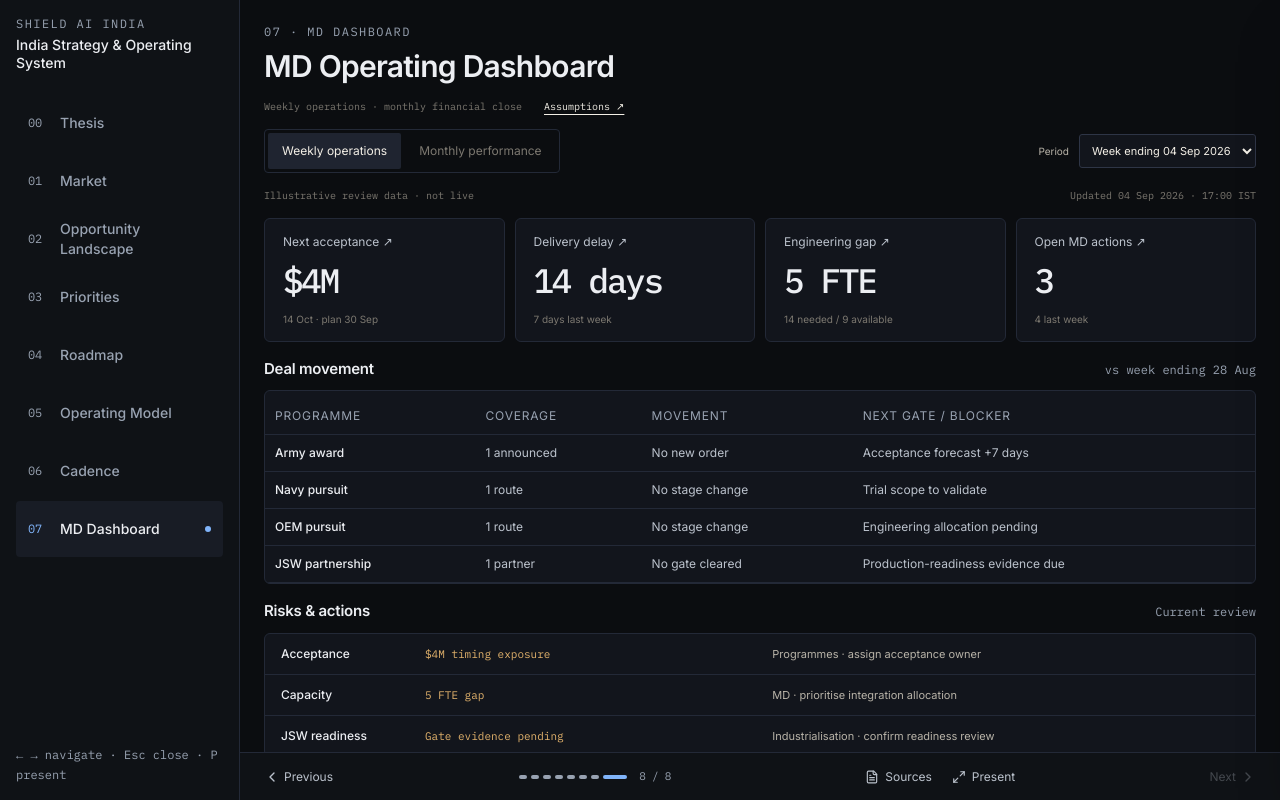
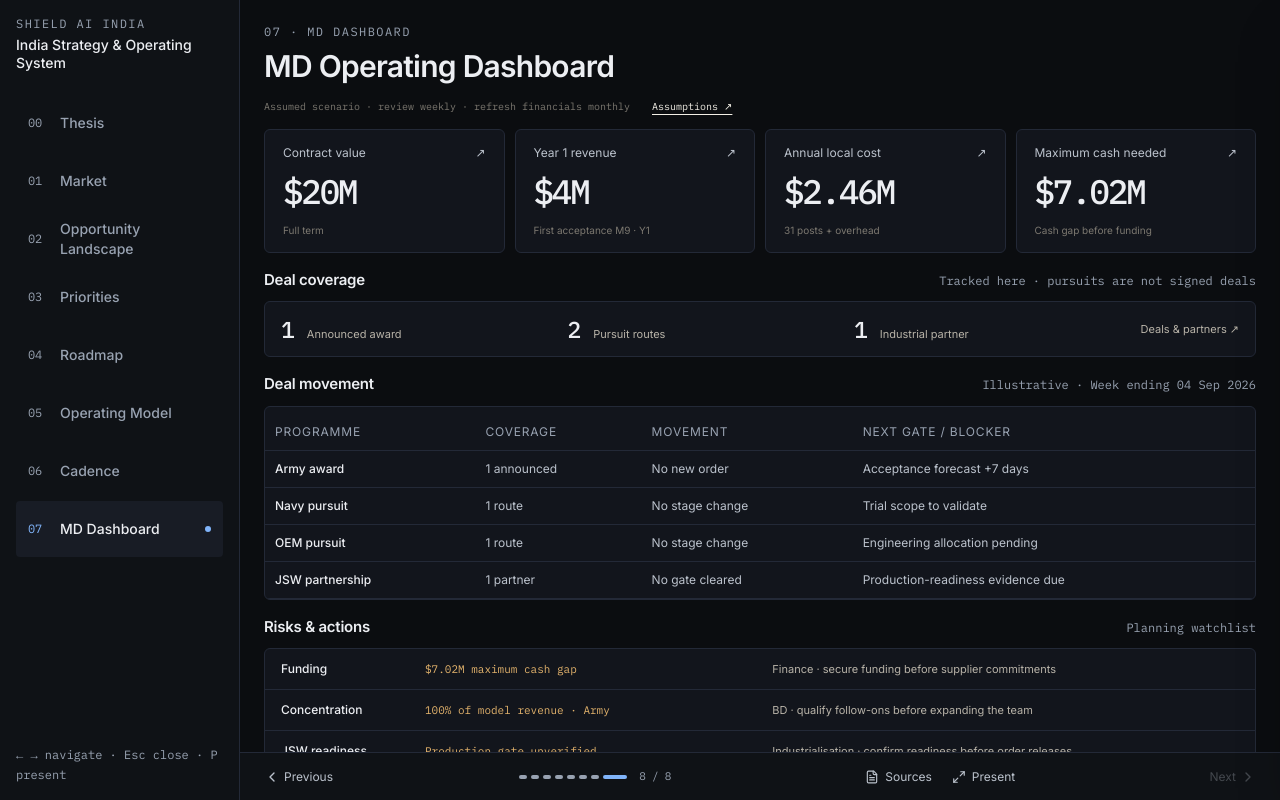
Before and after one commit to Sakshambhutani/shield-ai-emergent, a React (Vite) app in the folder shield-ai-india-source/frontend/: page /md-dashboard in a window 1280 px wide. Built offline with nearby package versions, Linux system fonts and the light colour scheme.

Commit message:
Simplify MD dashboard into one business view

```diff
--- a/shield-ai-india-source/frontend/src/sections/MdDashboard.tsx
+++ b/shield-ai-india-source/frontend/src/sections/MdDashboard.tsx
@@ -44,14 +44,14 @@ export default function MdDashboard() {
   ];
   return <Screen className="md-dashboard md-numeric">
     <Headline title="MD Operating Dashboard" />
-    <div className="md-numeric-toolbar"><span>Weekly operations · monthly financial close</span><button className="md-register-button" onClick={() => setAssumptionsOpen(true)} aria-haspopup="dialog">Assumptions ↗</button></div>
-    <MdReview />
-    <details className="md-disclosure md-planning-drilldown"><summary>Long-term plan<span>Contract, four-year cash flow & delivery stress test</span></summary><div className="md-planning-content">
+    <div className="md-numeric-toolbar"><span>Assumed scenario · review weekly · refresh financials monthly</span><button className="md-register-button" onClick={() => setAssumptionsOpen(true)} aria-haspopup="dialog">Assumptions ↗</button></div>
     <section aria-label="Business KPIs" className="md-kpis">{metrics.map(m => <button key={m.label} className="panel panel-hover md-kpi" onClick={() => setMetric(m.label)} aria-haspopup="dialog"><span className="md-kpi-label">{m.label}<span>↗</span></span><strong className="md-actual">{m.value}</strong><span className="md-metric-context">{m.context}</span></button>)}</section>
     {delay > 0 && <div className="md-timing-note" role="status">First acceptance: M9 → M{firstAcceptance}. Y1 revenue: {dollars(base.years[0].revenue)} → {dollars(model.years[0].revenue)}. Total contract: {dollars(inputs.contract)} unchanged.</div>}
     <section aria-label="Deal coverage"><div className="md-section-title"><h2>Deal coverage</h2><span>Tracked here · pursuits are not signed deals</span></div><div className="md-deal-counts panel">{counts.map(c => <button key={c.label} onClick={() => setDealsOpen(!dealsOpen)} aria-expanded={dealsOpen} aria-controls="md-deal-detail"><strong>{c.count}</strong><span>{c.label}</span></button>)}<button className="md-deal-detail-toggle" onClick={() => setDealsOpen(!dealsOpen)} aria-expanded={dealsOpen} aria-controls="md-deal-detail">{dealsOpen ? 'Hide detail −' : 'Deals & partners ↗'}</button></div>{dealsOpen && <div id="md-deal-detail"><MdBusinessReview /></div>}</section>
+    <MdReview />
+    <section aria-label="Planning risks"><div className="md-section-title"><h2>Risks & actions</h2><span>Planning watchlist</span></div><div className="md-risk-ledger panel">{risks.map(r => <div key={r.title}><strong>{r.title}</strong><span>{r.signal}</span><small>{r.action}</small></div>)}</div></section>
+    <details className="md-disclosure md-planning-drilldown"><summary>Financial plan & milestones<span>Four-year view · USD millions</span></summary><div className="md-planning-content">
     <section aria-label="Annual financial metrics"><div className="md-section-title"><h2>Financial performance</h2><span>Y1 = mobilisation year</span></div><div className="md-table-wrap panel"><table className="md-pnl"><thead><tr><th scope="col">USD M</th>{model.years.map(y => <th key={y.year} scope="col">Year {y.year}</th>)}</tr></thead><tbody>{rows.map(row => <tr key={row.label} className={row.total ? 'md-subtotal' : ''}><th scope="row">{row.label}</th>{row.values.map((value, i) => <td key={i}>{dollars(value)}</td>)}</tr>)}</tbody></table></div>{model.futureReceipts > 0 && <div className="md-numeric-tail"><span>Collections after Y4</span><strong>{dollars(model.futureReceipts)}</strong></div>}</section>
-    <section aria-label="Planning risks"><div className="md-section-title"><h2>Risks & actions</h2><span>Planning watchlist</span></div><div className="md-risk-ledger panel">{risks.map(r => <div key={r.title}><strong>{r.title}</strong><span>{r.signal}</span><small>{r.action}</small></div>)}</div></section>
     <section aria-label="Delivery milestones"><div className="md-section-title"><h2>Acceptance milestones</h2><span>Contract allocation</span></div><div className="md-gates panel">{SCHEDULE.map(g => <div key={g.month}><span>M{g.month + delay} · {g.share * 100}%</span><strong>{dollars(inputs.contract * g.share)}</strong><small>{g.gate.split(' / ')[0]}</small></div>)}</div></section>
     </div></details>
     <MdMetricDetail metric={metric} inputs={inputs} delay={delay} onClose={() => setMetric(null)} />
--- a/shield-ai-india-source/frontend/src/sections/MdReview.tsx
+++ b/shield-ai-india-source/frontend/src/sections/MdReview.tsx
@@ -1,33 +1,12 @@
-import { useEffect, useRef, useState } from 'react';
-import { X } from 'lucide-react';
-import { MONTHLY_REVIEWS, WEEKLY_REVIEWS } from '@/data/md-reviews';
-import { dollars } from '@/data/md-planning';
-type ReviewDetail = { title: string; value: string; note: string; owner: string };
+import { WEEKLY_REVIEWS } from '@/data/md-reviews';
+
 export default function MdReview() {
-  const [mode, setMode] = useState<'weekly' | 'monthly'>('weekly');
-  const [weekId, setWeekId] = useState(WEEKLY_REVIEWS[0].id);
-  const [monthId, setMonthId] = useState(MONTHLY_REVIEWS[0].id);
-  const [detail, setDetail] = useState<ReviewDetail | null>(null);
-  const dialog = useRef<HTMLDialogElement>(null);
-  useEffect(() => { if (detail) dialog.current?.showModal(); else dialog.current?.close(); }, [detail]);
-  const week = WEEKLY_REVIEWS.find(w => w.id === weekId)!;
-  const month = MONTHLY_REVIEWS.find(m => m.id === monthId)!;
-  const weekly = mode === 'weekly';
-  const cash = (n: number) => `${n < 0 ? "−" : ""}$${Number((Math.abs(n) * 1000).toFixed(1))}k`;
-  const weeklyCards = [
-    { title: 'Next acceptance', value: dollars(week.milestoneValue), context: `${week.forecastAcceptance} · plan ${week.plannedAcceptance}`, note: `Forecast moved from ${week.priorForecast} to ${week.forecastAcceptance}. The $4M is the first 20% lot of the $20M example award; exposure means revenue timing, not a confirmed loss.`, owner: 'Programmes' },
-    { title: 'Delivery delay', value: `${week.lateDays} days`, context: `${week.priorLateDays} days last week`, note: 'Days between planned acceptance and the latest forecast. This review snapshot is separate from the six-month planning stress test.', owner: 'Programmes' },
-    { title: 'Engineering gap', value: `${week.engineersNeeded - week.engineersAvailable} FTE`, context: `${week.engineersNeeded} needed / ${week.engineersAvailable} available`, note: `Prior-week gap: ${week.priorGap} FTE. Illustrative specialist demand, not total India headcount; validate resourcing before promising integration dates.`, owner: 'Engineering + People' },
-    { title: 'Open MD actions', value: String(week.actions), context: `${week.priorActions} last week`, note: 'Acceptance ownership, engineering allocation and JSW readiness remain open. The prior snapshot may include additional follow-up items.', owner: 'MD Office' },
-  ];
-  return <>
-    <div className="md-review-controls"><div className="md-review-tabs" role="group" aria-label="Review cadence"><button aria-pressed={weekly} onClick={() => setMode('weekly')}>Weekly operations</button><button aria-pressed={!weekly} onClick={() => setMode('monthly')}>Monthly performance</button></div><label>Period<select aria-label="Reporting period" value={weekly ? weekId : monthId} onChange={e => weekly ? setWeekId(e.target.value) : setMonthId(e.target.value)}>{(weekly ? WEEKLY_REVIEWS : MONTHLY_REVIEWS).map(p => <option key={p.id} value={p.id}>{p.period}</option>)}</select></label></div>
-    <div className="md-review-meta"><span>Illustrative review data · not live</span><span>Updated {weekly ? week.updated : month.updated}</span></div>
-    <section aria-label={weekly ? 'Weekly KPIs' : 'Monthly KPIs'} className="md-kpis">{weekly ? weeklyCards.map(c => <button key={c.title} className="panel panel-hover md-kpi" onClick={() => setDetail(c)} aria-haspopup="dialog"><span className="md-kpi-label">{c.title} ↗</span><strong className="md-actual">{c.value}</strong><span className="md-metric-context">{c.context}</span></button>) : month.rows.slice(0,4).map(r => <button key={r.label} className="panel panel-hover md-kpi" onClick={() => setDetail({title:r.label,value:cash(r.review),note:r.note,owner:r.owner})} aria-haspopup="dialog"><span className="md-kpi-label">{r.label} ↗</span><strong className="md-actual">{cash(r.review)}</strong><span className="md-metric-context">Plan {cash(r.plan)} · {month.prior} {cash(r.prior)}</span></button>)}</section>
-    {weekly ? <>
-      <section aria-label="Weekly deal movement"><div className="md-section-title"><h2>Deal movement</h2><span>vs week ending {week.prior}</span></div><div className="md-table-wrap panel"><table className="md-deals"><thead><tr>{['Programme', 'Coverage', 'Movement', 'Next gate / blocker'].map(h => <th key={h} scope="col">{h}</th>)}</tr></thead><tbody>{week.movements.map(r => <tr key={r[0]}><th scope="row">{r[0]}</th>{r.slice(1).map((v,i) => <td key={i}>{v}</td>)}</tr>)}</tbody></table></div></section>
-      <section aria-label="Weekly risks and actions"><div className="md-section-title"><h2>Risks & actions</h2><span>Current review</span></div><div className="md-risk-ledger panel"><div><strong>Acceptance</strong><span>{dollars(week.milestoneValue)} timing exposure</span><small>Programmes · assign acceptance owner</small></div><div><strong>Capacity</strong><span>{week.engineersNeeded-week.engineersAvailable} FTE gap</span><small>MD · prioritise integration allocation</small></div><div><strong>JSW readiness</strong><span>Gate evidence pending</span><small>Industrialisation · confirm readiness review</small></div></div></section>
-    </> : <section aria-label="Monthly comparison"><div className="md-section-title"><h2>Monthly performance</h2><span>USD thousands · closed month</span></div><div className="md-table-wrap panel"><table className="md-pnl"><thead><tr><th scope="col">Metric</th><th scope="col">Review</th><th scope="col">Plan</th><th scope="col">{month.prior}</th></tr></thead><tbody>{month.rows.map(r => <tr key={r.label}><th scope="row">{r.label}</th><td>{cash(r.review)}</td><td>{cash(r.plan)}</td><td>{cash(r.prior)}</td></tr>)}</tbody></table></div><p className="md-footnote">Pre-acceptance phase: revenue starts at a completed gate, not evenly each month. Select a KPI for its calculation.</p></section>}
-    <dialog ref={dialog} className="md-detail" aria-labelledby="review-detail-title" onCancel={() => setDetail(null)} onKeyDown={e => e.stopPropagation()}>{detail && <><header><div><div className="eyebrow">Illustrative review · {weekly ? week.period : month.period}</div><h2 id="review-detail-title">{detail.title}</h2></div><button autoFocus aria-label="Close review detail" onClick={() => setDetail(null)}><X size={20}/></button></header><div className="md-detail-body"><strong className="md-actual">{detail.value}</strong><p className="md-functional-check">{detail.note}</p><div className="md-footnote">Owner · {detail.owner}</div></div></>}</dialog>
-  </>;
+  const review = WEEKLY_REVIEWS[0];
+  return <section aria-label="Deal movement">
+    <div className="md-section-title"><h2>Deal movement</h2><span>Illustrative · {review.period}</span></div>
+    <div className="md-table-wrap panel"><table className="md-deals">
+      <thead><tr>{['Programme', 'Coverage', 'Movement', 'Next gate / blocker'].map(h => <th key={h} scope="col">{h}</th>)}</tr></thead>
+      <tbody>{review.movements.map(row => <tr key={row[0]}><th scope="row">{row[0]}</th>{row.slice(1).map((value, i) => <td key={i}>{value}</td>)}</tr>)}</tbody>
+    </table></div>
+  </section>;
 }
```
Also changed, not shown: 1 other file (tests, documents, lock files or other folders).
